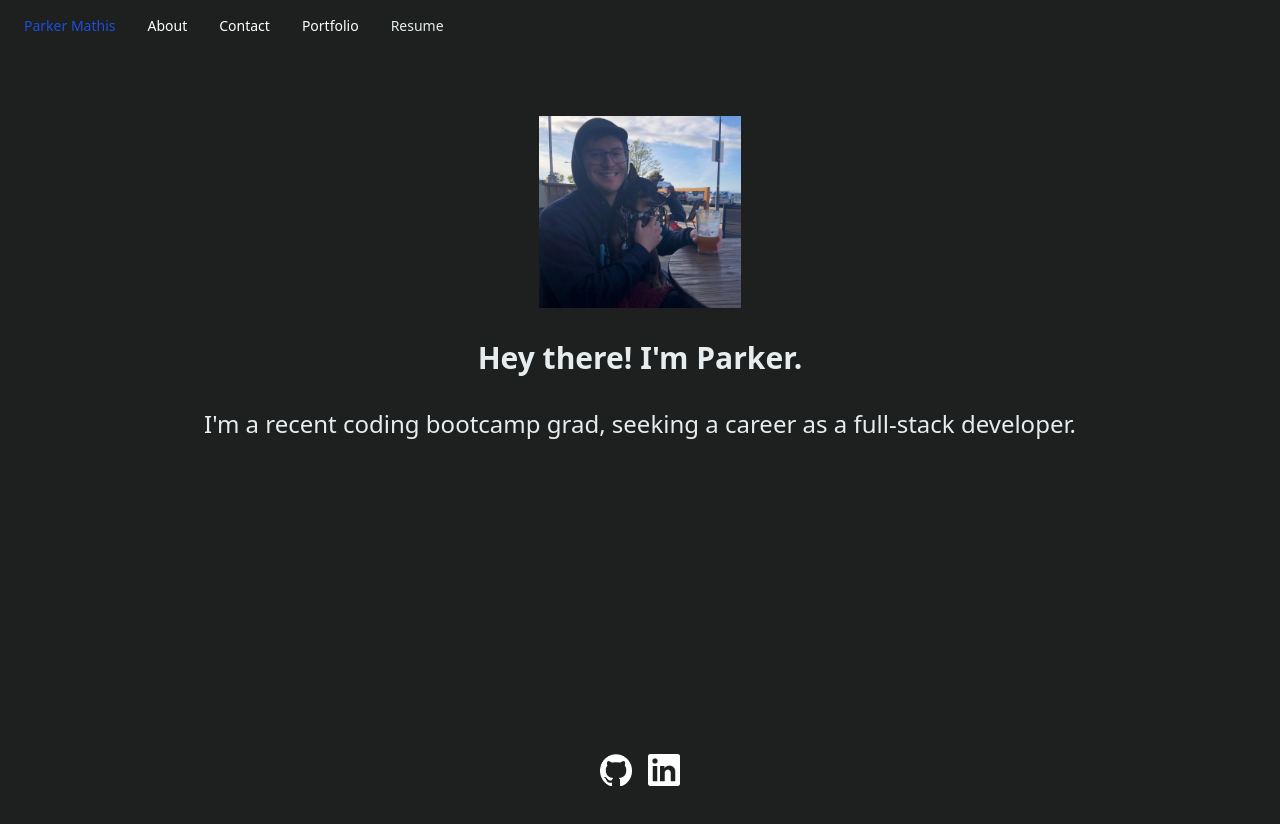
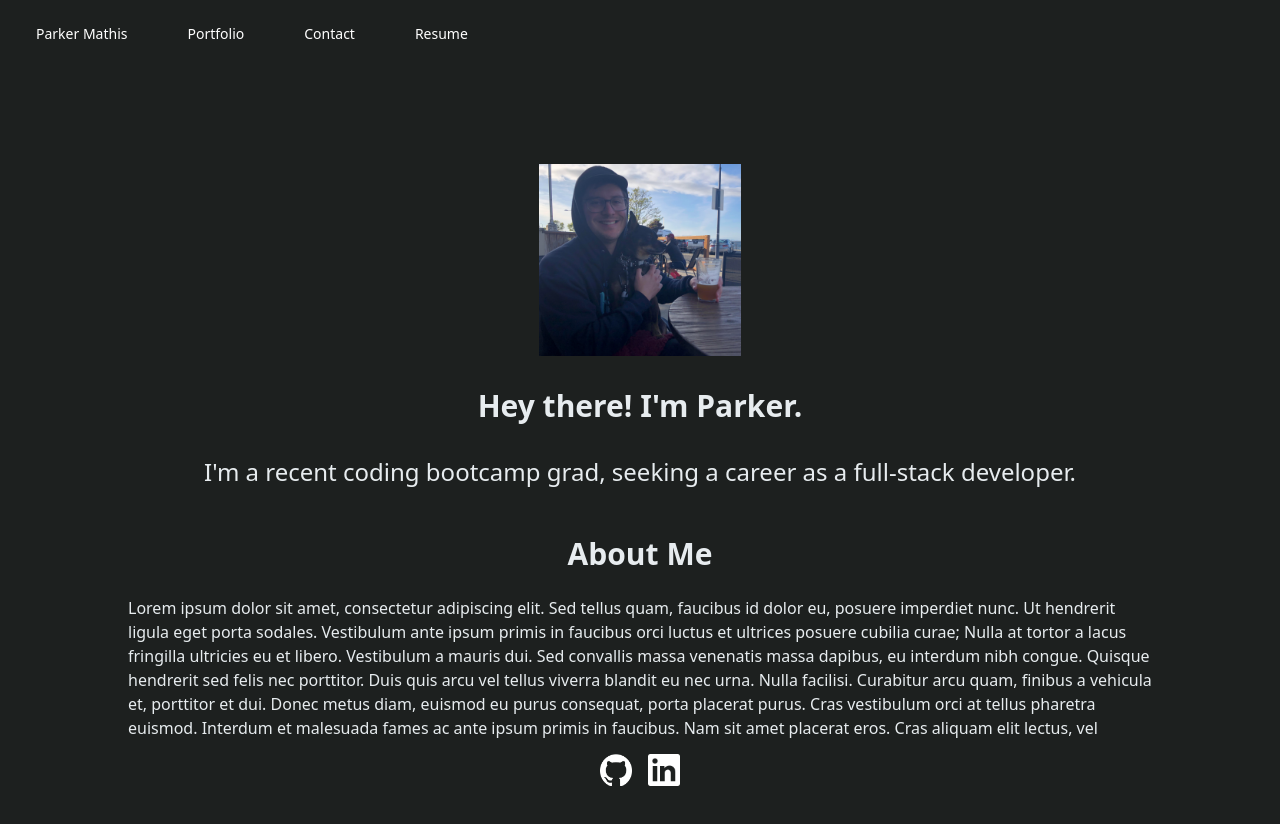
Before and after one commit to markerpathis/developer-portfolio, a React (Create React App) app: page / in a window 1280 px wide. Shown: the top 824 px of the page. Before the commit the page ends 800 px from the top, so only its background shows below. Built offline with nearby package versions, Linux system fonts and the light colour scheme.

Commit message:
Update home page, container sizing, and navbar

```diff
--- a/src/App.js
+++ b/src/App.js
@@ -14,7 +14,7 @@ function App() {
       <Navbar />
       <Routes>
         <Route exact path="/" element={<Home />} />
-        <Route exact path="/about" element={<About />} />
+        {/* <Route exact path="/about" element={<About />} /> */}
         <Route exact path="/contact" element={<Contact />} />
         <Route exact path="/portfolio" element={<Portfolio />} />
         <Route exact path="/resume" element={<Resume />} />
--- a/src/components/Navbar/index.js
+++ b/src/components/Navbar/index.js
@@ -4,46 +4,34 @@ export default function Navbar() {
   return (
     <nav className="px-2">
       <div className="">
-        <ul className="flex flex-col p-4 md:flex-row md:space-x-8 md:mt-0 md:text-sm md:font-medium md:border-0">
+        <ul className="flex flex-col p-4 sm:flex-row space-x-8 mt-0 text-sm font-medium">
           <li>
-            <a
-              href="/"
-              class="block py-2 pl-3 pr-4 text-white bg-blue-700 rounded md:bg-transparent md:text-blue-700 md:p-0 md:dark:text-white dark:bg-blue-600 md:dark:bg-transparent dark:hover:text-[#49AB8C]"
-              aria-current="page"
-            >
+            <a href="/" class="block py-2 pl-3 pr-4 text-white rounded bg-transparent p-0 hover:text-[#49AB8C]">
               Parker Mathis
             </a>
           </li>
 
-          <li>
+          {/* <li>
             <a
               href="/About"
               className="block py-2 pl-3 pr-4 text-white rounded hover:bg-gray-100 md:hover:bg-transparent md:border-0 md:hover:text-blue-700 md:p-0 dark:text-white md:dark:hover:text-[#49AB8C] dark:hover:bg-gray-700 dark:hover:text-[#49AB8C] md:dark:hover:bg-transparent"
             >
               About
             </a>
-          </li>
+          </li> */}
           <li>
-            <a
-              href="/contact"
-              className="block py-2 pl-3 pr-4 text-white rounded hover:bg-gray-100 md:hover:bg-transparent md:border-0 md:hover:text-blue-700 md:p-0 dark:text-white md:dark:hover:text-[#49AB8C] dark:hover:bg-gray-700 dark:hover:text-[#49AB8C] md:dark:hover:bg-transparent"
-            >
-              Contact
-            </a>
-          </li>
-          <li>
-            <a
-              href="/portfolio"
-              className="block py-2 pl-3 pr-4 text-white rounded hover:bg-gray-100 md:hover:bg-transparent md:border-0 md:hover:text-blue-700 md:p-0 dark:text-white md:dark:hover:text-[#49AB8C] dark:hover:bg-gray-700 dark:hover:text-[#49AB8C] md:dark:hover:bg-transparent"
-            >
+            <a href="/portfolio" className="block py-2 pl-3 pr-4 text-white rounded bg-transparent p-0 hover:text-[#49AB8C]">
               Portfolio
             </a>
           </li>
           <li>
-            <a
-              href="/resume"
-              className="block py-2 pl-3 pr-4 text-whiterounded hover:bg-gray-100 md:hover:bg-transparent md:border-0 md:hover:text-blue-700 md:p-0 dark:text-white md:dark:hover:text-[#49AB8C] dark:hover:bg-gray-700 dark:hover:text-[#49AB8C] md:dark:hover:bg-transparent"
-            >
+            <a href="/contact" className="block py-2 pl-3 pr-4 text-white rounded bg-transparent p-0 hover:text-[#49AB8C]">
+              Contact
+            </a>
+          </li>
+
+          <li>
+            <a href="/resume" className="block py-2 pl-3 pr-4 text-white rounded bg-transparent p-0 hover:text-[#49AB8C]">
               Resume
             </a>
           </li>
--- a/src/pages/Home.js
+++ b/src/pages/Home.js
@@ -3,10 +3,25 @@ import parkerImage from "../assets/parkerImage.png";
 
 export default function Home() {
   return (
-    <div className="flex flex-col items-center pt-16">
-      <img src={parkerImage} className="h-48" />
-      <h2 className="text-3xl font-bold pt-8">Hey there! I'm Parker.</h2>
-      <h2 className="text-2xl pt-8">I'm a recent coding bootcamp grad, seeking a career as a full-stack developer.</h2>
+    <div className="m-8 ">
+      <div className="flex flex-col items-center pt-16 mb-24">
+        <div className="max-w-5xl flex flex-col items-center">
+          <img src={parkerImage} className="h-48" />
+          <h2 className="text-3xl font-bold pt-8">Hey there! I'm Parker.</h2>
+          <h2 className="text-2xl pt-8">I'm a recent coding bootcamp grad, seeking a career as a full-stack developer.</h2>
+          <br /> <br />
+          <h2 className="text-3xl font-bold">About Me</h2>
+          <p>
+            <br />
+            Lorem ipsum dolor sit amet, consectetur adipiscing elit. Sed tellus quam, faucibus id dolor eu, posuere imperdiet nunc. Ut hendrerit ligula eget porta sodales. Vestibulum ante ipsum primis
+            in faucibus orci luctus et ultrices posuere cubilia curae; Nulla at tortor a lacus fringilla ultricies eu et libero. Vestibulum a mauris dui. Sed convallis massa venenatis massa dapibus,
+            eu interdum nibh congue. Quisque hendrerit sed felis nec porttitor. Duis quis arcu vel tellus viverra blandit eu nec urna. Nulla facilisi. Curabitur arcu quam, finibus a vehicula et,
+            porttitor et dui. Donec metus diam, euismod eu purus consequat, porta placerat purus. Cras vestibulum orci at tellus pharetra euismod. Interdum et malesuada fames ac ante ipsum primis in
+            faucibus. Nam sit amet placerat eros. Cras aliquam elit lectus, vel semper lacus tincidunt a. Ut viverra, nulla nec vestibulum dapibus, odio nisl pharetra est, ut commodo massa quam id
+            metus.
+          </p>
+        </div>
+      </div>
     </div>
   );
 }
--- a/src/pages/Portfolio.js
+++ b/src/pages/Portfolio.js
@@ -4,12 +4,11 @@ import portfolioContent from "../utils/portfolioContent";
 
 export default function Portfolio() {
   return (
-    <>
-      {/* <div className="flex flex-col items-center pt-16 px-64 mb-24"> */}
-      <div className="flex flex-col items-center pt-16 mb-24">
+    <div className="flex flex-col items-center pt-16 mb-24">
+      <div className="max-w-8xl flex flex-col items-center">
         <h2 className="text-3xl font-bold">Portfolio</h2>
         <PortfolioCard portfolioContent={portfolioContent} />
       </div>
-    </>
+    </div>
   );
 }
```
